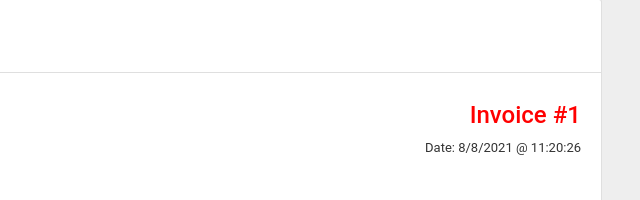
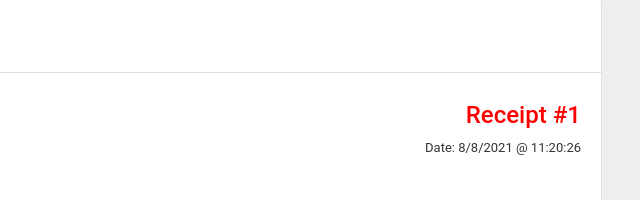
Before and after one commit to paras-kaushik/perfectCollectionReciptSystem, a plain HTML site: page index.html in a window 1280 px wide. Shown: the part 98-298 px from the top of the page, 593-1233 px from the left. Drawn offline with nearby package versions, Linux system fonts and the light colour scheme.

Commit message:
om shree ganesh

```diff
--- a/index.html
+++ b/index.html
@@ -51,7 +51,7 @@
                 <div class="col-sm-6">
                   <div class="mb-4">
                     <div class="text-sm-right">
-                      <h4 class="invoice-color mb-2 mt-md-2">Invoice #1</h4>
+                      <h4 class="invoice-color mb-2 mt-md-2">Receipt #1</h4>
                       <ul class="list list-unstyled mb-0">
                         <li>
                           Date:
```
